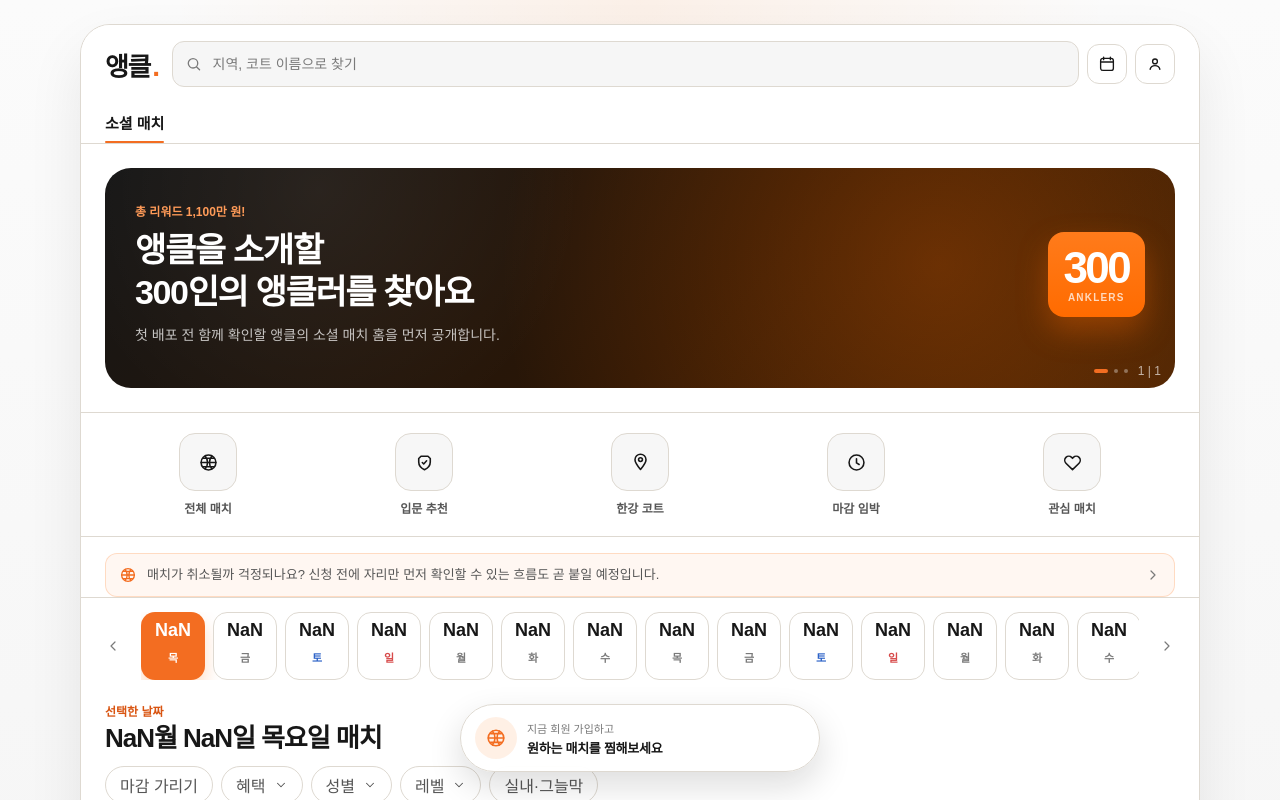
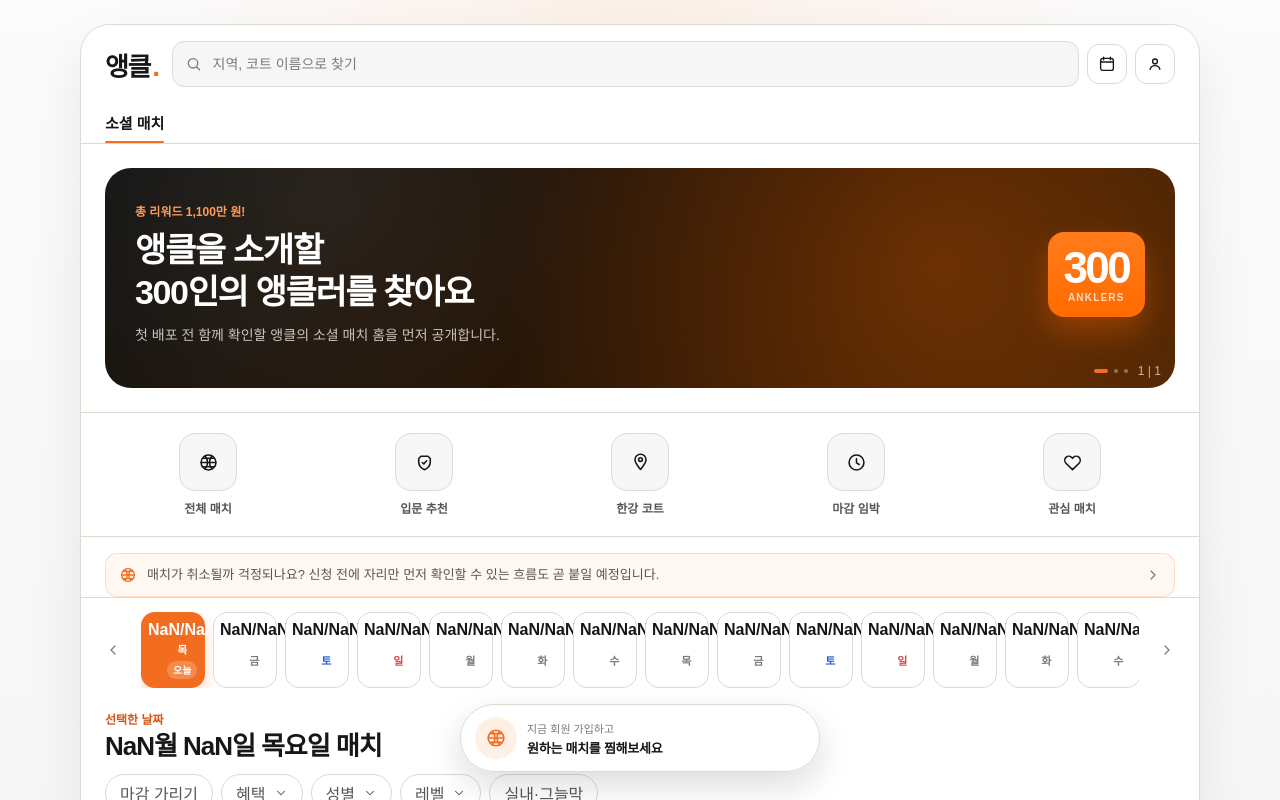
Before and after one commit to cba700/Ankle, a Next.js app: page / in a window 1280 px wide. Shown: the top 800 px of the page. Built offline with nearby package versions, Linux system fonts and the light colour scheme.

Commit message:
현재 날짜 기준 날짜 표시 개선

```diff
--- a/src/components/home/home-date-picker.module.css
+++ b/src/components/home/home-date-picker.module.css
@@ -40,9 +40,9 @@
 .chip {
   display: grid;
   justify-items: center;
-  gap: 4px;
-  min-height: 60px;
-  padding: 8px 6px;
+  gap: 3px;
+  min-height: 68px;
+  padding: 9px 6px 8px;
   border: 1px solid var(--line);
   border-radius: 14px;
   background: #fff;
@@ -55,13 +55,13 @@
   box-shadow: 0 10px 18px rgba(255, 107, 0, 0.24);
 }
 
-.day {
-  font-size: 17px;
+.monthDay {
+  font-size: 15px;
   font-weight: 800;
   line-height: 1;
 }
 
-.chipActive .day,
+.chipActive .monthDay,
 .chipActive .weekday {
   color: #fff;
 }
@@ -70,6 +70,24 @@
   color: var(--text-tertiary);
   font-size: 11px;
   font-weight: 700;
+}
+
+.todayTag {
+  display: inline-flex;
+  align-items: center;
+  justify-content: center;
+  min-height: 18px;
+  padding: 0 6px;
+  border-radius: 999px;
+  background: rgba(255, 107, 0, 0.1);
+  color: var(--accent-strong);
+  font-size: 10px;
+  font-weight: 800;
+}
+
+.chipActive .todayTag {
+  background: rgba(255, 255, 255, 0.2);
+  color: #fff;
 }
 
 .saturday {
@@ -98,10 +116,10 @@
   }
 
   .chip {
-    min-height: 68px;
+    min-height: 76px;
   }
 
-  .day {
-    font-size: 18px;
+  .monthDay {
+    font-size: 16px;
   }
 }
--- a/src/components/home/home-date-picker.tsx
+++ b/src/components/home/home-date-picker.tsx
@@ -58,8 +58,11 @@ export function HomeDatePicker({
               onClick={() => onSelect(date.key)}
               type="button"
             >
-              <span className={styles.day}>{date.day}</span>
+              <span className={styles.monthDay}>
+                {date.month}/{date.day}
+              </span>
               <span className={`${styles.weekday} ${weekdayClassName}`}>{date.weekdayShort}</span>
+              {date.isToday ? <span className={styles.todayTag}>오늘</span> : null}
             </button>
           );
         })}
--- a/src/lib/date.ts
+++ b/src/lib/date.ts
@@ -4,6 +4,7 @@ export type CalendarDate = {
   day: number;
   weekdayShort: string;
   weekdayLong: string;
+  isToday: boolean;
   isSaturday: boolean;
   isSunday: boolean;
 };
@@ -84,6 +85,7 @@ export function getCalendarDates(total = 14): CalendarDate[] {
       day,
       weekdayShort,
       weekdayLong,
+      isToday: index === 0,
       isSaturday: weekdayShort === "토",
       isSunday: weekdayShort === "일",
     };
```
